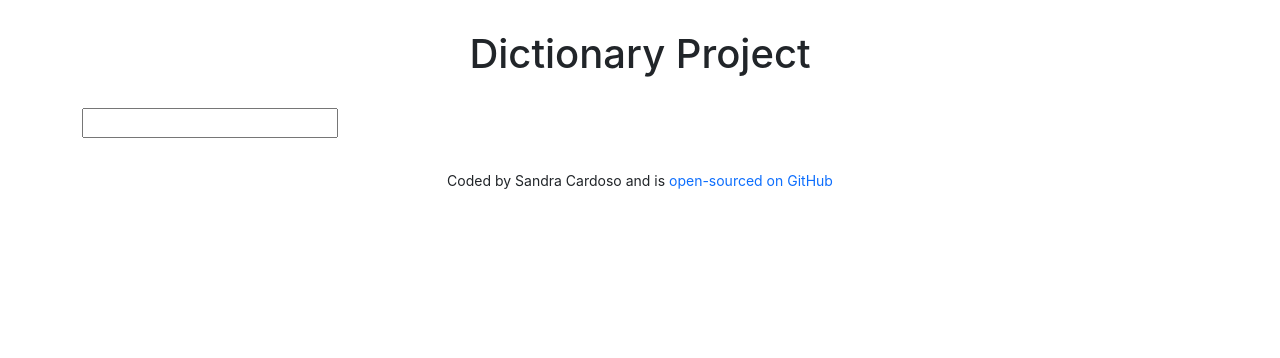
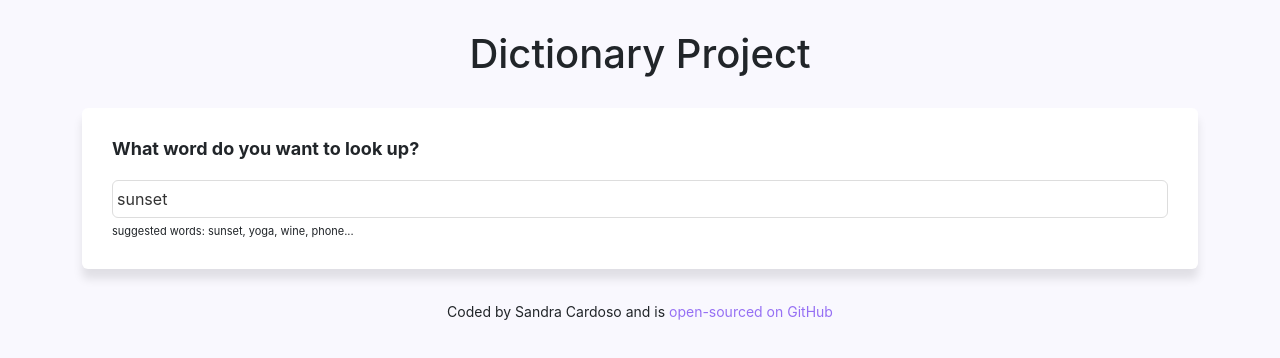
Before and after one commit to sellennya/dictionary-project, a React (Create React App) app: page / in a window 1280 px wide. Shown: the top 358 px of the page. Built offline with nearby package versions, Linux system fonts and the light colour scheme; no server answers; the HTML template or start-up script is replaced by a standard one.

Commit message:
add style to the application

```diff
--- a/src/App.js
+++ b/src/App.js
@@ -9,7 +9,7 @@ export default function App() {
           <h1>Dictionary Project</h1>
         </header>
         <main>
-          <Dictionary />
+          <Dictionary defaultKeyword='sunset' />
         </main>
         <footer className='App-footer'>
           <small>
--- /dev/null
+++ b/src/components/Dictionary.css
@@ -0,0 +1,34 @@
+body {
+  background: #f9f8fe !important;
+}
+
+a {
+  color: #9670f4 !important;
+}
+
+.Dictionary h1 {
+  font-size: 18px;
+  font-weight: bold;
+  margin-bottom: 20px;
+}
+
+.Dictionary section {
+  background-color: white;
+  padding: 30px;
+  border-radius: 6px;
+  box-shadow: 0 10px 10px rgba(0, 0, 0, 0.1);
+  margin: 20px 0;
+}
+
+.Dictionary input {
+  width: 100%;
+  padding: 6px 4px;
+  border: 1px solid #ddd;
+  border-radius: 6px;
+  color: #333;
+}
+
+.Dictionary .hint {
+  font-size: 11px;
+  margin-top: 5px;
+}
--- a/src/components/Dictionary.js
+++ b/src/components/Dictionary.js
@@ -1,30 +1,54 @@
 import React, { useState } from 'react';
 import axios from 'axios';
 import Results from './Results';
+import './Dictionary.css';
 
-export default function Dictionary() {
-  let [keyword, setKeyword] = useState('');
-  let [results, setResults] = useState(null);
+export default function Dictionary({ defaultKeyword }) {
+  const [keyword, setKeyword] = useState(defaultKeyword);
+  const [results, setResults] = useState(null);
+  const [loaded, setLoaded] = useState(false);
 
-  function handleResponse(response) {
+  function search() {
+    // documentation: https://dictionaryapi.dev/
+    let apiUrl = `https://api.dictionaryapi.dev/api/v2/entries/en/${keyword}`;
+    axios.get(apiUrl).then((response) => {
       setResults(response.data[0]);
+    });
   }
 
-  function search(event) {
-    event.preventDefault();
-    // documentation: https://dictionaryapi.dev/
-    let apiUrl = `https://api.dictionaryapi.dev/api/v2/entries/en/${keyword}`;
-    axios.get(apiUrl).then(handleResponse);
+  function load() {
+    setLoaded(true);
+    search();
   }
-  function habndleKeywordChange(event) {
-    setKeyword(event.target.value);
-  }
+
+  if (loaded) {
     return (
       <div className='Dictionary'>
-      <form onSubmit={search}>
-        <input type='search' onChange={habndleKeywordChange} />
+        <section>
+          <h1>What word do you want to look up?</h1>
+          <form
+            onSubmit={(event) => {
+              event.preventDefault();
+              search();
+            }}
+          >
+            <input
+              type='search'
+              onChange={(event) => {
+                setKeyword(event.target.value);
+              }}
+              defaultValue={defaultKeyword}
+            />
           </form>
+          <div className='hint'>
+            suggested words: sunset, yoga, wine, phone...
+          </div>
+        </section>
         <Results results={results} />
       </div>
     );
+  } else {
+    load();
+    return <p>Loading...</p>;
   }
+}
--- /dev/null
+++ b/src/components/Meaning.css
@@ -0,0 +1,11 @@
+.Meaning h3 {
+  font-size: 24px;
+  line-height: 1.5;
+  font-weight: bold;
+}
+
+.Meaning .example {
+  font-style: italic;
+  color: #70757a;
+  margin-top: 10px;
+}
--- a/src/components/Meaning.js
+++ b/src/components/Meaning.js
@@ -1,5 +1,6 @@
 import React from 'react';
 import Synonyms from './Synonyms';
+import './Meaning.css';
 
 export default function Meaning({ meaning }) {
   return (
@@ -8,19 +9,13 @@ export default function Meaning({ meaning }) {
       {meaning.definitions.map((definition, index) => {
         return (
           <div key={index}>
-            <p>
-              <strong>Definition:</strong>
-              {definition.definition}
+            <div className='definition'>{definition.definition}</div>
 
-              <br />
-
-              <strong>Example:</strong>
-              {definition.example}
-              <Synonyms synonyms={meaning.synonyms} />
-            </p>
+            <div className='example'>{definition.example}</div>
           </div>
         );
       })}
+      <Synonyms synonyms={meaning.synonyms} />
     </div>
   );
 }
--- /dev/null
+++ b/src/components/Phonetic.css
@@ -0,0 +1,24 @@
+.Phonetic {
+  margin: 30px 0;
+}
+
+.Phonetic a {
+  border: 1px solid #ddd;
+  text-decoration: none;
+  padding: 8px 15px;
+  border-radius: 20px;
+  transition: all 150ms ease-in-out;
+  font-size: 12px;
+  font-weight: bold;
+  margin-right: 10px;
+}
+
+.Phonetic a:hover {
+  background-color: #9670f4;
+  color: white !important;
+}
+
+.Phonetic .text {
+  opacity: 0.5;
+  font-weight: bold;
+}
--- a/src/components/Phonetic.js
+++ b/src/components/Phonetic.js
@@ -1,4 +1,5 @@
 import React from 'react';
+import './Phonetic.css';
 
 export default function Phonetic({ phonetic }) {
   return (
@@ -6,8 +7,7 @@ export default function Phonetic({ phonetic }) {
       <a href={phonetic.audio} target='_blank' rel='noreferrer'>
         Listen
       </a>
-      <br />
-      {phonetic.text}
+      <span className='text'>{phonetic.text}</span>
     </div>
   );
 }
--- /dev/null
+++ b/src/components/Results.css
@@ -0,0 +1,5 @@
+.Results h2 {
+  font-size: 36px;
+  font-weight: bold;
+  line-height: 1.5;
+}
--- a/src/components/Results.js
+++ b/src/components/Results.js
@@ -1,11 +1,13 @@
 import React from 'react';
 import Meaning from './Meaning';
 import Phonetic from './Phonetic';
+import './Results.css';
 
 export default function Results({ results }) {
   if (results) {
     return (
       <div className='Results'>
+        <section>
           <h2>{results.word}</h2>
           {results.phonetics.map((phonetic, index) => {
             return (
@@ -14,11 +16,12 @@ export default function Results({ results }) {
               </div>
             );
           })}{' '}
+        </section>
         {results.meanings.map((meaning, index) => {
           return (
-            <div key={index}>
+            <section key={index}>
               <Meaning meaning={meaning} />
-            </div>
+            </section>
           );
         })}
       </div>
--- /dev/null
+++ b/src/components/Synonyms.css
@@ -0,0 +1,11 @@
+.Synonyms {
+  margin: 15px 0 0;
+  padding: 0;
+}
+
+.Synonyms li {
+  display: inline-block;
+  padding-right: 10px;
+  font-size: 13px;
+  line-height: 1;
+}
--- a/src/components/Synonyms.js
+++ b/src/components/Synonyms.js
@@ -1,14 +1,15 @@
 import React from 'react';
+import './Synonyms.css';
 
 export default function Synonyms({ synonyms }) {
   if (synonyms) {
-    return synonyms.map((synonym, index) => {
-      return (
-        <ul key={index} className='Synonyms'>
-          <li>{synonym}</li>
-        </ul>
-      );
-    });
+    return (
+      <ul className='Synonyms'>
+        {synonyms.map((synonym, index) => {
+          return <li key={index}>{synonym}</li>;
+        })}
+      </ul>
+    );
   } else {
     return null;
   }
```
Lines whose indentation alone changed are shown as unchanged.
